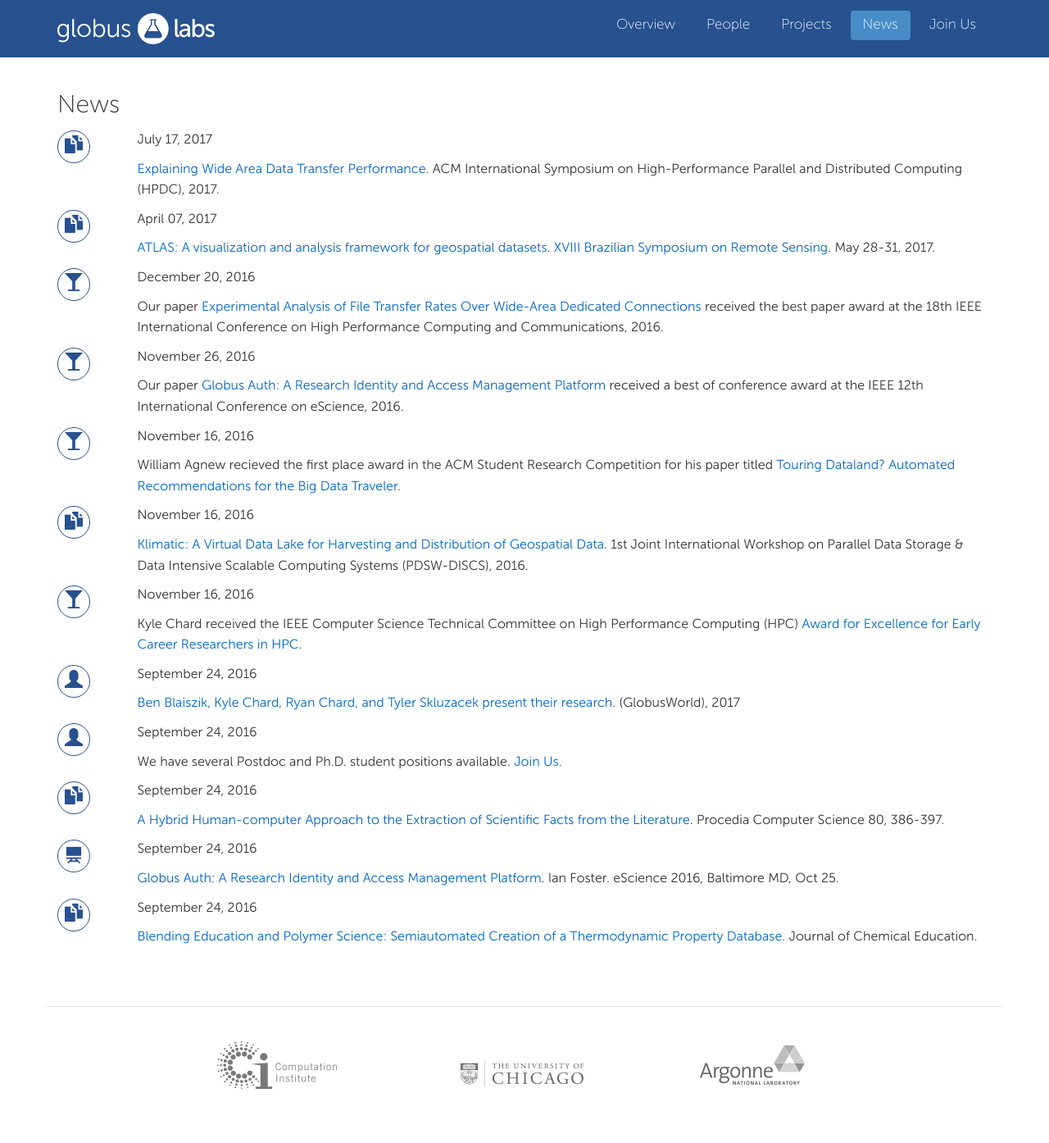
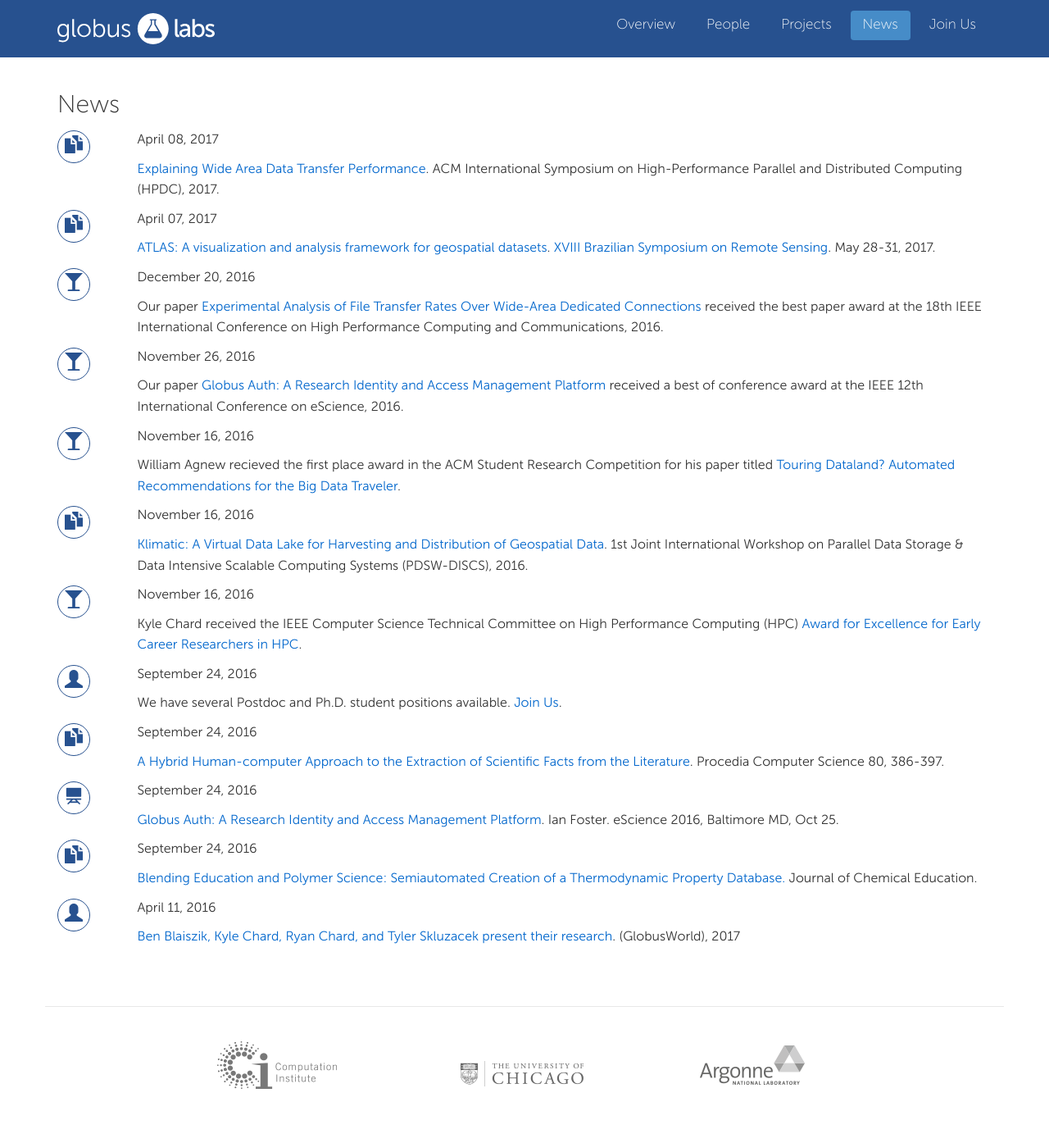
Before and after one commit to miketynes/globus-labs.github.io, a Jekyll site: the page built from news.html, in a window 1280 px wide. Shown: the whole page at 82% size. Built offline with Jekyll 4.4.1, drawn with Linux system fonts in a browser that asks for light colours; nearby versions of some CDN libraries.

Commit message:
Fixed date-issue.

```diff
--- a/_posts/2017-05-04-fosterhpdc.markdown
+++ b/_posts/2017-05-04-fosterhpdc.markdown
@@ -1,7 +1,7 @@
 ---
 layout: post
 title: "Explaining Wide Area Data Transfer Performance"
-date:  2017-07-17 10:13:16 -0700
+date:  2017-04-08 10:13:16 -0700
 type: paper
 ---
 [Explaining Wide Area Data Transfer Performance](https://www.researchgate.net/publication/316318232_Explaining_Wide_Area_Data_Transfer_Performance). ACM International Symposium on High-Performance Parallel and Distributed Computing (HPDC), 2017.
--- a/_posts/2017-05-04-globusworld.markdown
+++ b/_posts/2017-05-04-globusworld.markdown
@@ -1,7 +1,7 @@
 ---
 layout: news
 title: "Globus World 2017"
-date:  2016-09-24 10:13:16 -0700
+date:  2016-04-11 10:13:16 -0700
 type: join
 ---
 [Ben Blaiszik, Kyle Chard, Ryan Chard, and Tyler Skluzacek present their research](https://www.globusworld.org/program). (GlobusWorld), 2017
```
